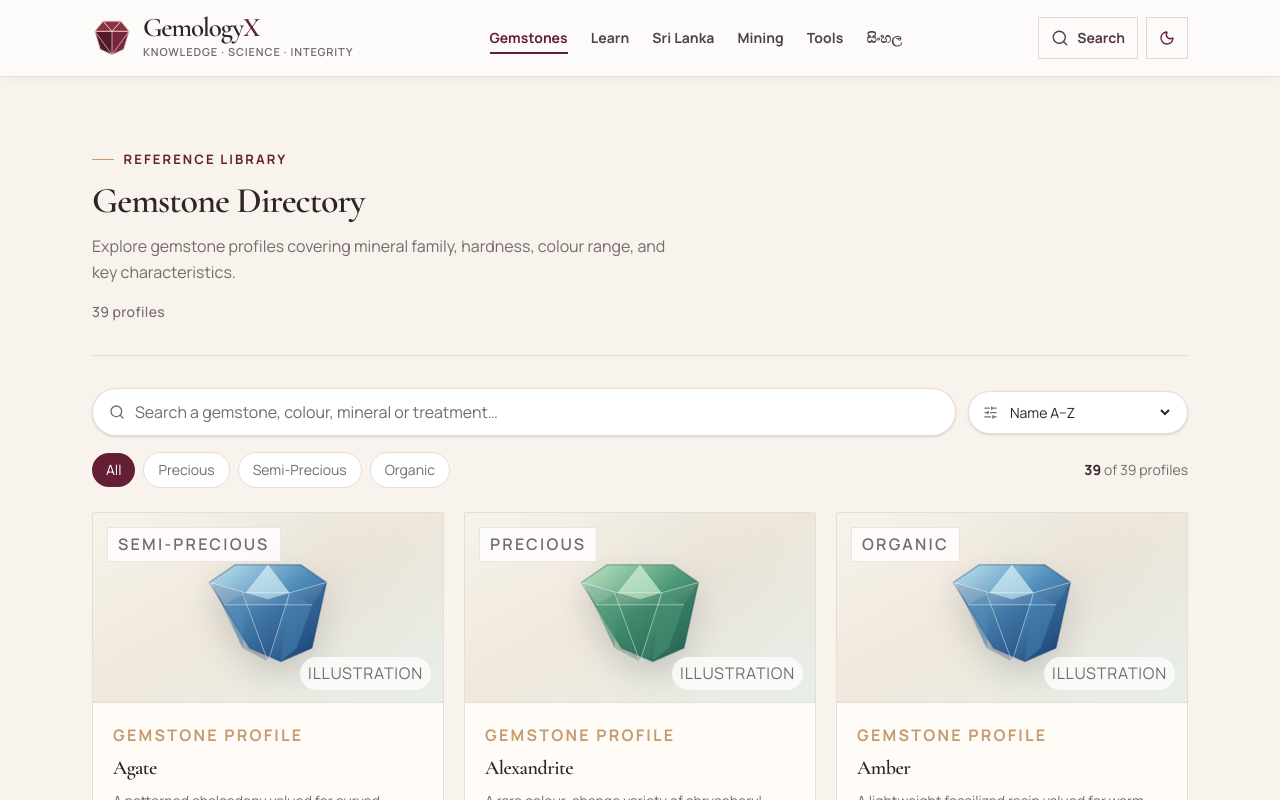
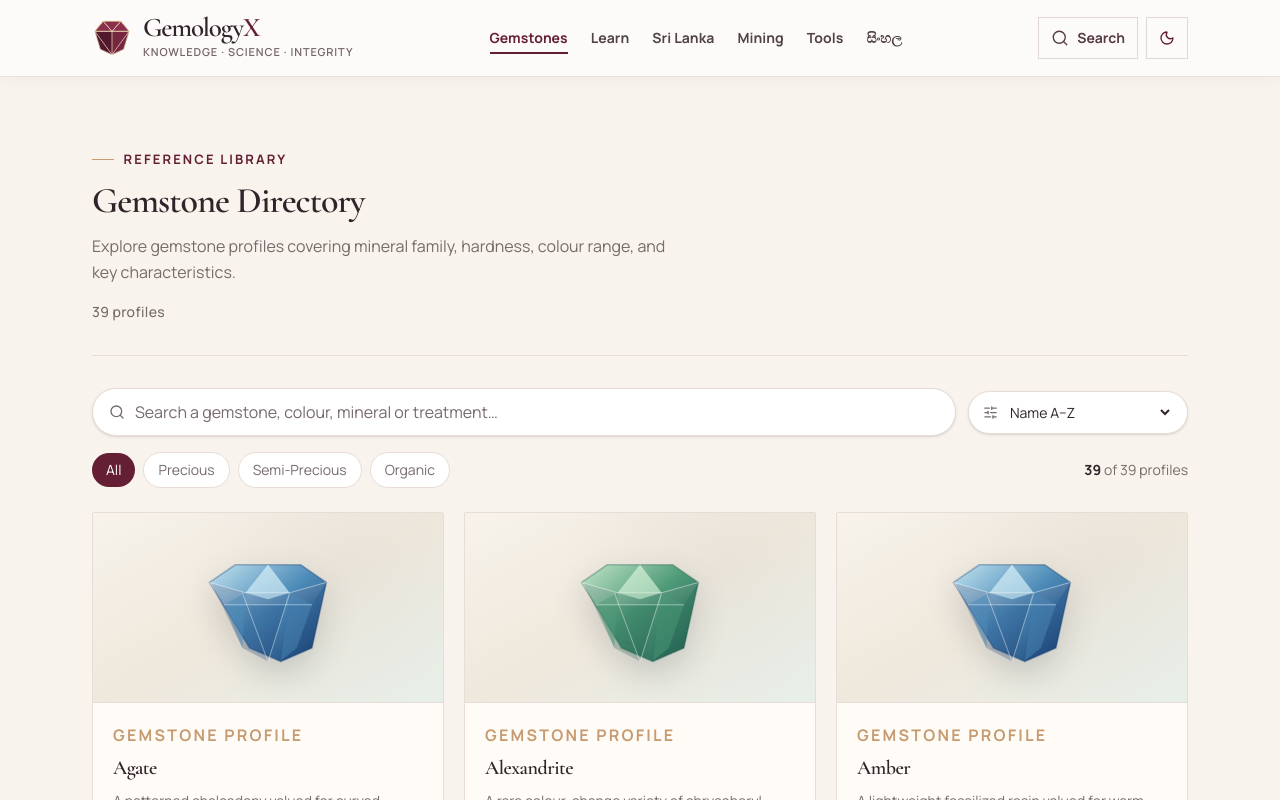
Before and after one commit to LinukaBandara/GemologyX, a Next.js app: page /gemstones in a window 1280 px wide. Shown: the top 800 px of the page. Built offline with nearby package versions, Linux system fonts and the light colour scheme.

Commit message:
Remove gemstone category and illustration badges

```diff
--- a/src/components/gemstone-card.tsx
+++ b/src/components/gemstone-card.tsx
@@ -15,10 +15,6 @@ export function GemstoneCard({ gem }: { gem: Gemstone }) {
           backgroundImage: "radial-gradient(circle at 70% 30%, rgba(30,58,95,0.08), transparent 55%)"
         }} />
         <GemstoneIllustration gem={gem} />
-        <span className="absolute bottom-3 right-3 rounded-full bg-white/75 px-2 py-1 text-[0.55rem] uppercase tracking-wider text-muted backdrop-blur-sm">Illustration</span>
-        <span className="absolute left-3.5 top-3.5 border border-border/80 bg-white/80 px-2.5 py-1 text-[0.6rem] font-semibold uppercase tracking-[0.14em] text-muted backdrop-blur-sm">
-          {gem.category}
-        </span>
       </div>
 
       {/* Body */}
```
